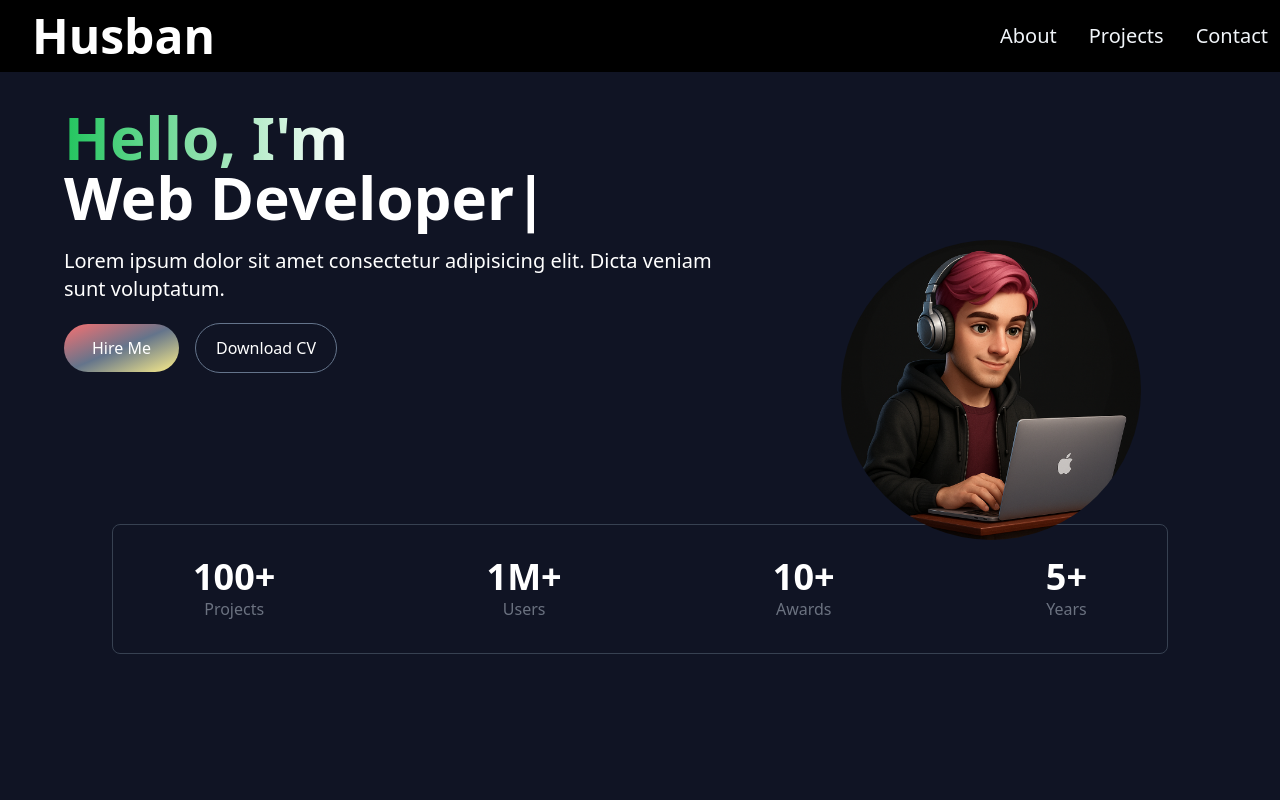
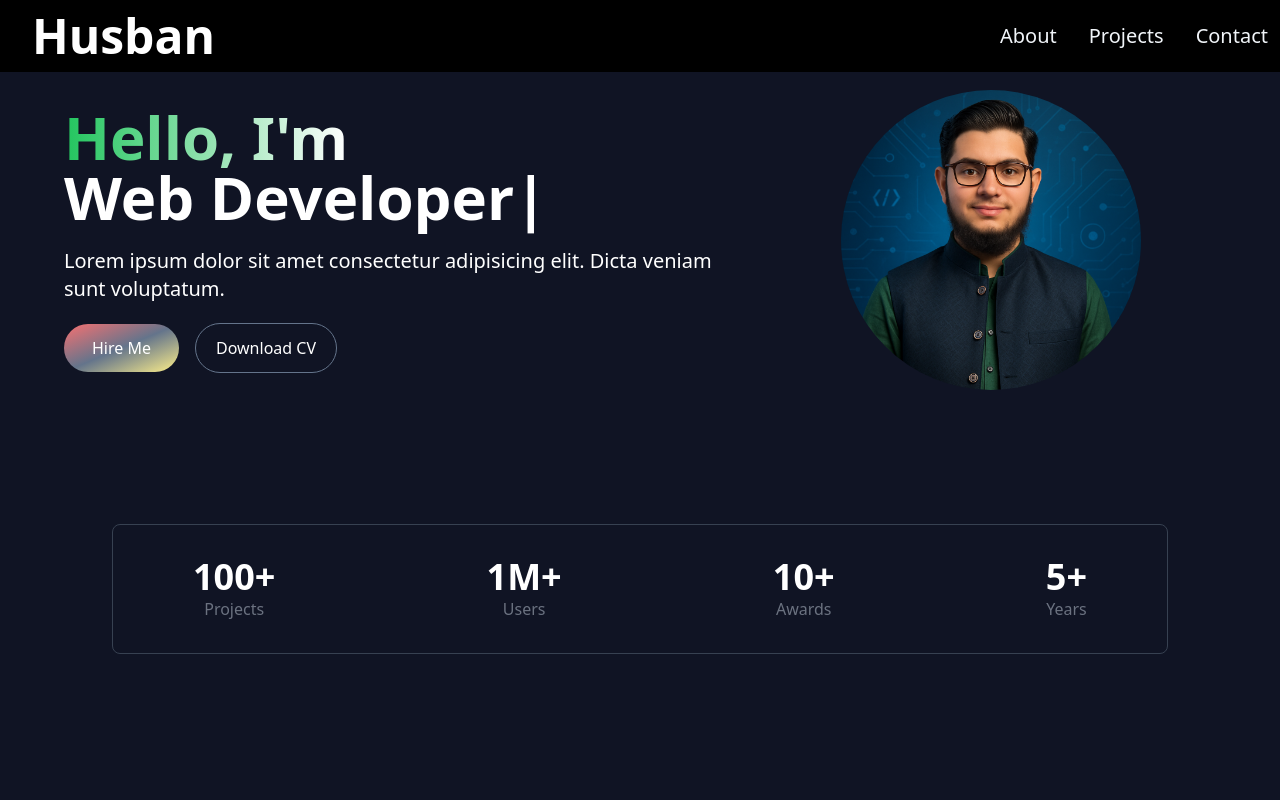
Before and after one commit to HusbanTech12/My-Portfolio, a Next.js app: page / in a window 1280 px wide. Shown: the top 800 px of the page. Built offline with nearby package versions, Linux system fonts and the light colour scheme.

Commit message:
Added github url

```diff
--- a/src/app/components/HeroSection.jsx
+++ b/src/app/components/HeroSection.jsx
@@ -55,9 +55,10 @@ const HeroSection = () => {
     <div className="col-span-5 place-self-center">
       <div className="w-[250px] h-[250px] lg:w-[500px] lg:h-[400px] rounded-full my-5 relative">
         <Image
-          src="/images/hero-image.png"
+          src="/images/about-image.png"
           alt="hero image"
-          className="absolute transform -translate-x-1/2 -translate-  y-1/2 top-1/2 left-1/2 rounded-full object-cover"
+
+          className="absolute transform -translate-x-1/2 -translate-y-1/2 top-1/2 left-1/2 rounded-full object-cover"
           width={300}
           height={300}
         />
```
